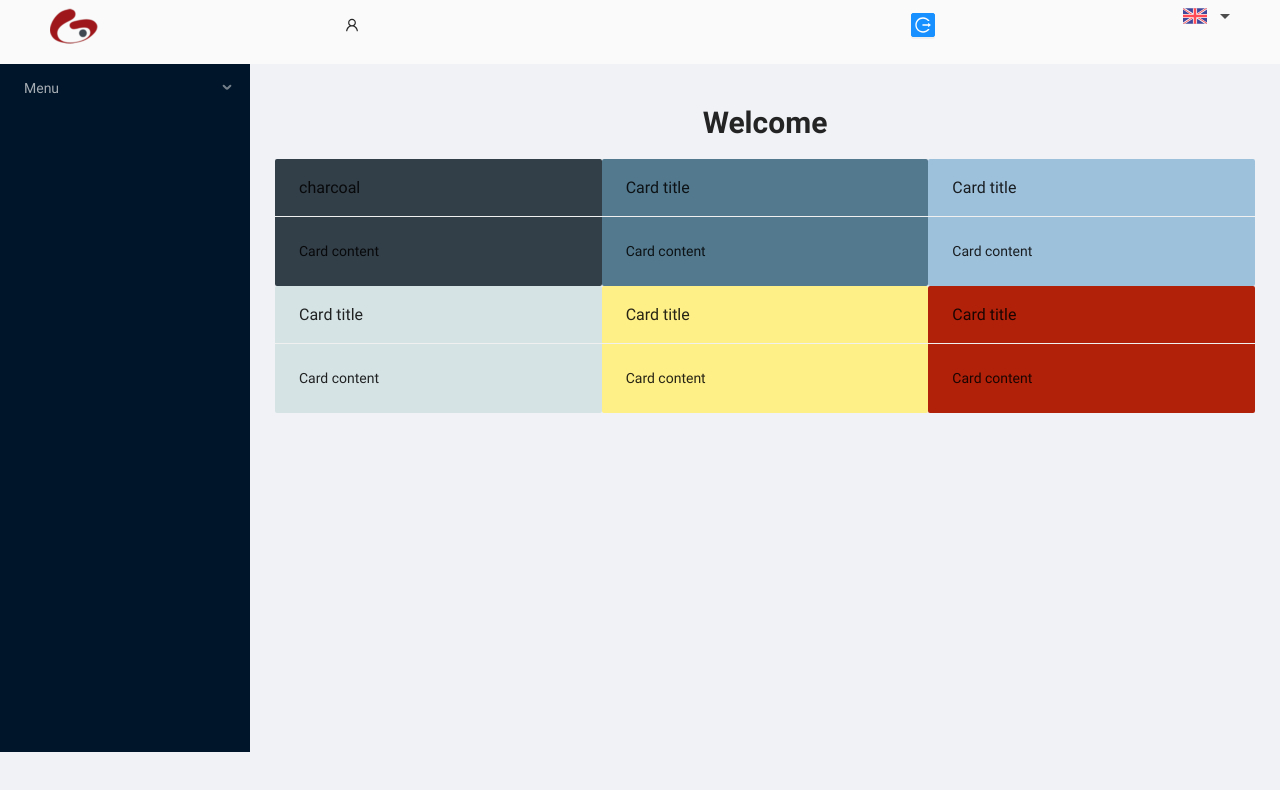
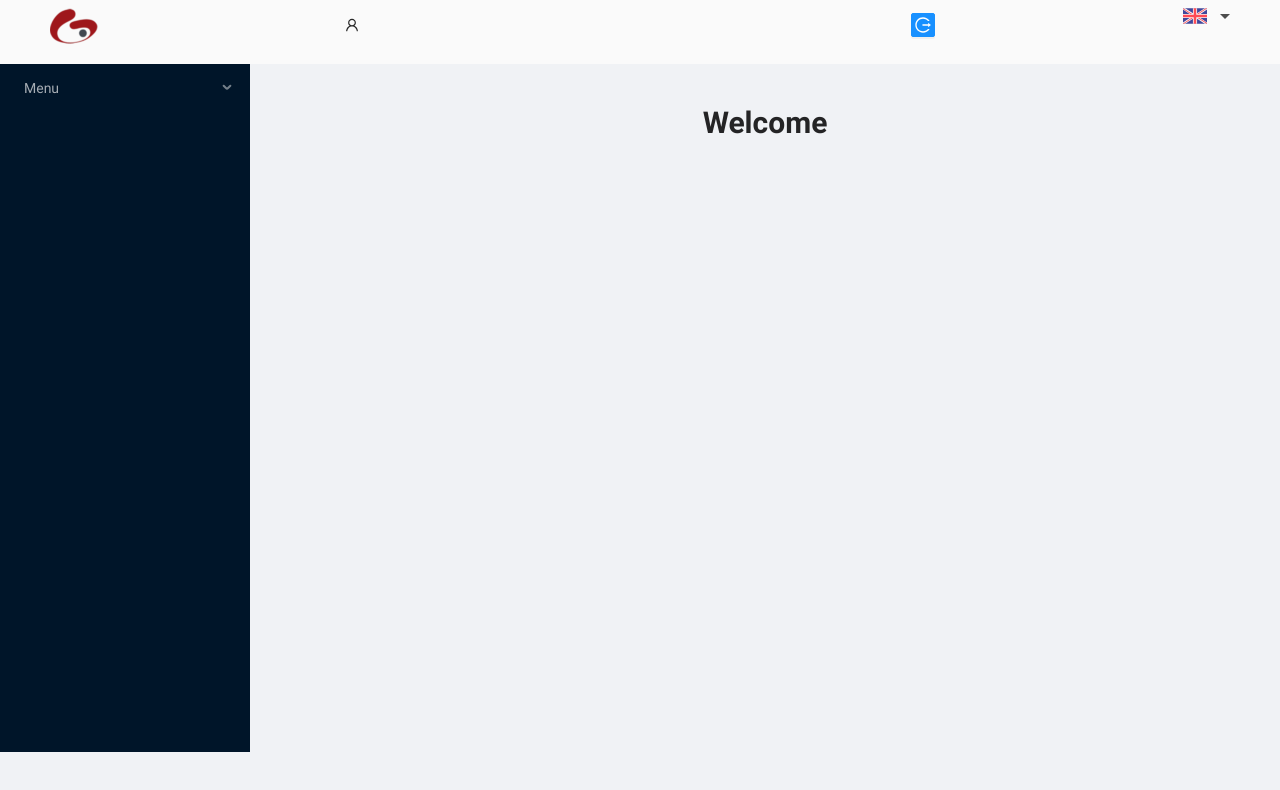
Before and after one commit to BeijeConsulting/beije_new_site_fe, a React (Create React App) app: page / in a window 1280 px wide. Shown: the top 790 px of the page. Built offline with nearby package versions, Linux system fonts and the light colour scheme.

Commit message:
Remove test style

```diff
--- a/src/screens/Home/Home.css
+++ b/src/screens/Home/Home.css
@@ -1,22 +1,3 @@
 .home-container{
   padding-top: 1em;
 }
-
-.test-style-card1{
-  background-color: var(--charcoal);
-}
-.test-style-card2{
-  background-color: var(--blue-yonder);
-}
-.test-style-card3{
-  background-color: var(--pale-cerulean);
-}
-.test-style-card4{
-  background-color: var(--gainsboro);
-}
-.test-style-card5{
-  background-color: var(--yellow-crayola);
-}
-.test-style-card6{
-  background-color: var(--orange-engeneering);
-}
--- a/src/screens/Home/Home.js
+++ b/src/screens/Home/Home.js
@@ -7,6 +7,8 @@ import './Home.css';
 import '../../style.css'
 
 const { Title } = Typography;
+
+
 
 const Home = () => {
   const { t } = useTranslation();
@@ -18,41 +20,6 @@ const Home = () => {
           <Title level={2}>{t('general.Welcome')} {userInfo.name}</Title>
         </Col>
       </Row>
-      {/* Prova card color */}
-      <Row>
-        <Col span={8}>
-          <Card title="charcoal" bordered={false} className='test-style-card1'>
-            Card content
-          </Card>
-        </Col>
-        <Col span={8}>
-          <Card title="Card title" bordered={false} className='test-style-card2'>
-            Card content
-          </Card>
-        </Col>
-        <Col span={8}>
-          <Card title="Card title" bordered={false} className='test-style-card3'>
-            Card content
-          </Card>
-        </Col>
-      </Row>
-      <Row>
-        <Col span={8}>
-          <Card title="Card title" bordered={false} className='test-style-card4'>
-            Card content
-          </Card>
-        </Col>
-        <Col span={8}>
-          <Card title="Card title" bordered={false} className='test-style-card5'>
-            Card content
-          </Card>
-        </Col>
-        <Col span={8}>
-          <Card title="Card title" bordered={false} className='test-style-card6'>
-            Card content
-          </Card>
-        </Col>
-      </Row>
     </div>
   );
 }
--- a/src/style.css
+++ b/src/style.css
@@ -1,21 +1,3 @@
-:root{
-  --charcoal :#323e48;
-  --blue-yonder : #52798e;
-  --pale-cerulean: #9ec1db;
-  --gainsboro: #d6e3e5;
-  --yellow-crayola: #feef87;
-  --orange-engeneering: #b12009;
-}
-
-/* :root{
-  --first-color:#323e48;
-  --second-color: #52798e;
-  --third-color: #9ec1db;
-  --fourth-color: #d6e3e5;
-  --fifth-color: #feef87;
-  --sixth-color: #b12009;
-} */
-
 @font-face {
   font-family: 'Roboto';
   src: url('./assets/font/Roboto-Regular.ttf');
```
